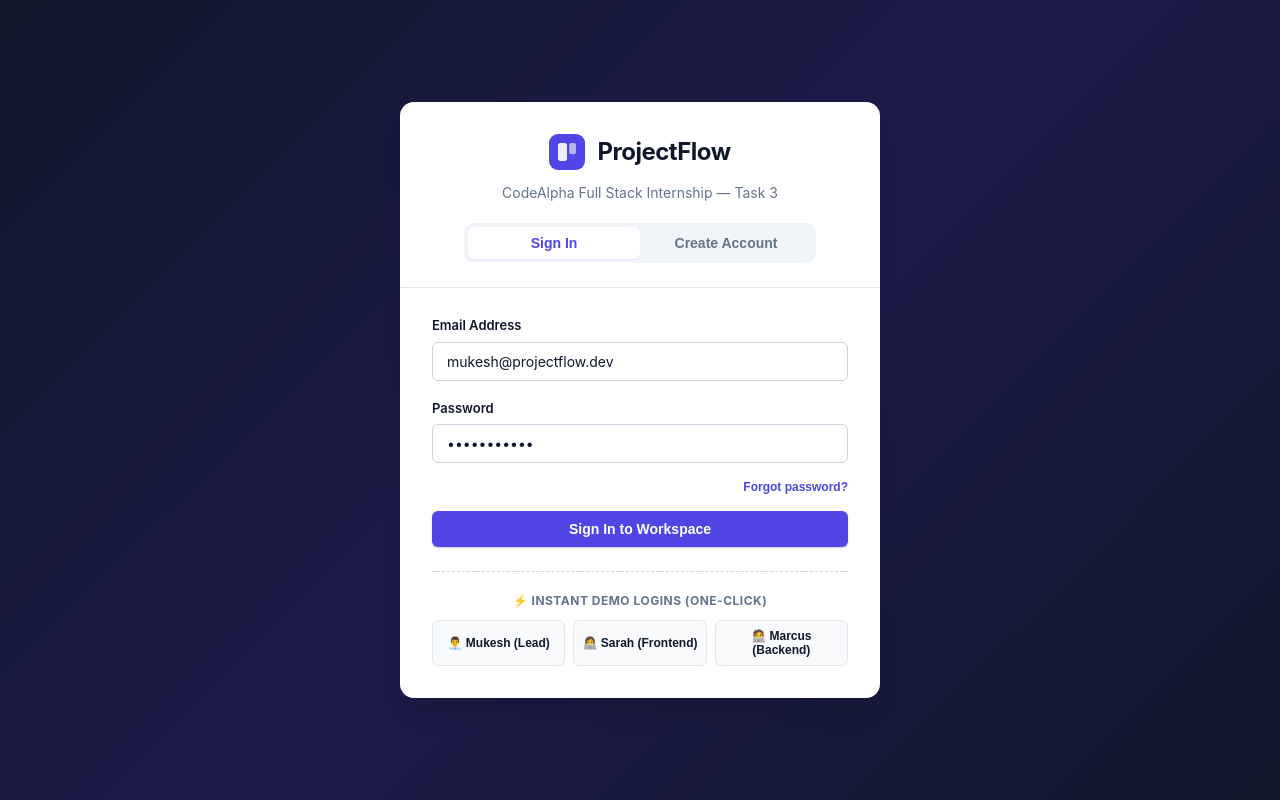
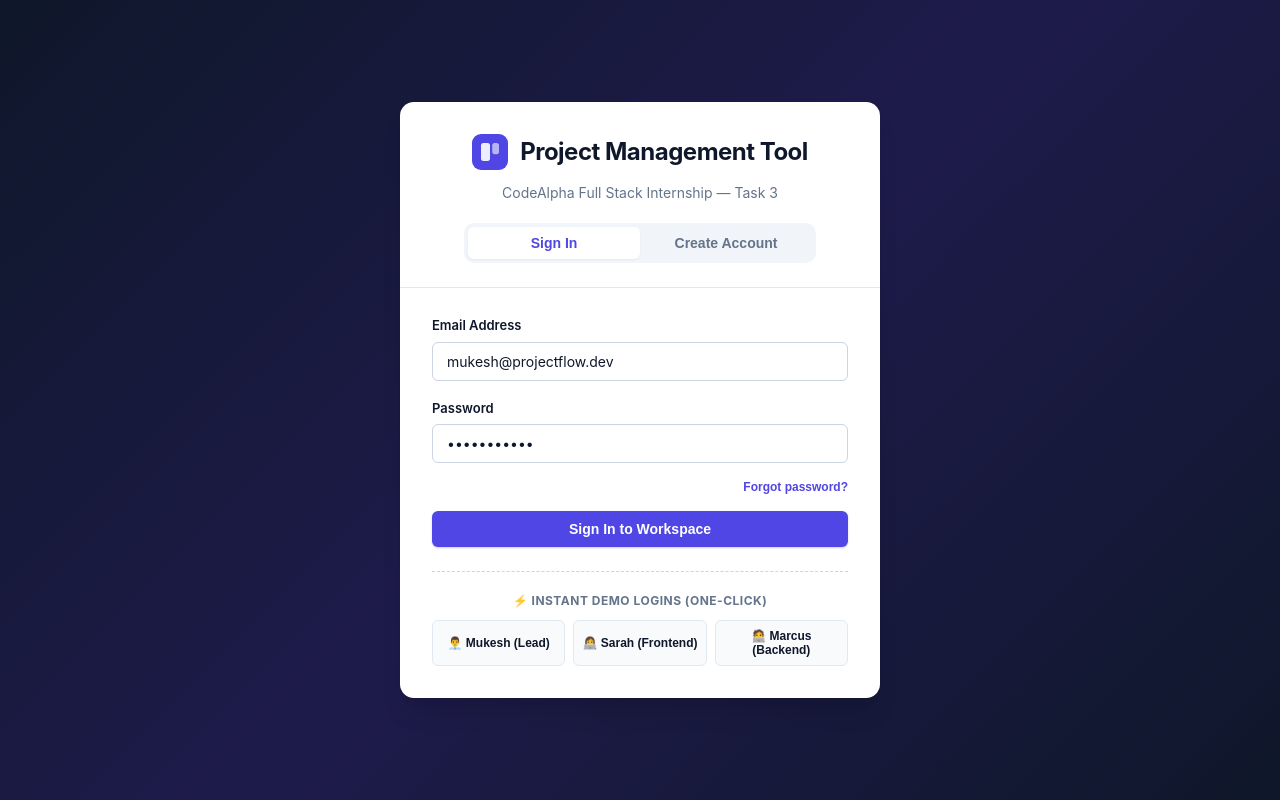
Before and after one commit to mukeshDev45/CodeAlpha_ProjectManagementTool, a website: page frontend/index.html in a window 1280 px wide. Drawn offline with nearby package versions, Linux system fonts and the light colour scheme.

Commit message:
fix(branding): update all headings, logos and page titles to Project Management Tool

```diff
--- a/frontend/index.html
+++ b/frontend/index.html
@@ -4,7 +4,7 @@
   <meta charset="UTF-8">
   <meta name="viewport" content="width=device-width, initial-scale=1.0">
   <base href="/">
-  <title>ProjectFlow — Modern Project Management & Kanban Tool</title>
+  <title>Project Management Tool — CodeAlpha Task 3</title>
   <link rel="icon" type="image/svg+xml" href="assets/favicon.svg">
   <!-- Stylesheets -->
   <link rel="stylesheet" href="css/styles.css">
@@ -25,7 +25,7 @@
             <path d="M8 10C8 8.89543 8.89543 8 10 8H14C15.1046 8 16 8.89543 16 10V22C16 23.1046 15.1046 24 14 24H10C8.89543 24 8 23.1046 8 22V10Z" fill="white" fill-opacity="0.9"/>
             <path d="M18 10C18 8.89543 18.8954 8 20 8H22C23.1046 8 24 8.89543 24 10V16C24 17.1046 23.1046 18 22 18H20C18.8954 18 18 17.1046 18 16V10Z" fill="white" fill-opacity="0.6"/>
           </svg>
-          <h1>ProjectFlow</h1>
+          <h1>Project Management Tool</h1>
         </div>
         <p class="auth-tagline">CodeAlpha Full Stack Internship — Task 3</p>
         <div class="auth-tabs">
@@ -123,7 +123,7 @@
             <path d="M8 10C8 8.89543 8.89543 8 10 8H14C15.1046 8 16 8.89543 16 10V22C16 23.1046 15.1046 24 14 24H10C8.89543 24 8 23.1046 8 22V10Z" fill="white" fill-opacity="0.9"/>
             <path d="M18 10C18 8.89543 18.8954 8 20 8H22C23.1046 8 24 8.89543 24 10V16C24 17.1046 23.1046 18 22 18H20C18.8954 18 18 17.1046 18 16V10Z" fill="white" fill-opacity="0.6"/>
           </svg>
-          <span>ProjectFlow</span>
+          <span>Project Management Tool</span>
         </a>
         <span class="sidebar-badge">v1.0</span>
       </div>
@@ -271,7 +271,7 @@
         <section id="view-dashboard" class="page-view active">
           <!-- Welcome Bar -->
           <div style="margin-bottom: 24px;">
-            <h1 id="dashWelcomeHeading" style="font-size: 24px; font-weight: 700; color: var(--text-main);">Welcome to ProjectFlow!</h1>
+            <h1 id="dashWelcomeHeading" style="font-size: 24px; font-weight: 700; color: var(--text-main);">Welcome to Project Management Tool!</h1>
             <p style="color: var(--text-muted); font-size: 14px;">Here is the status of your collaborative projects and team tasks.</p>
           </div>
 
--- a/frontend/js/app.js
+++ b/frontend/js/app.js
@@ -49,7 +49,7 @@ function navigateTo(viewName) {
     profile: { title: 'Profile & Settings', crumb: 'Account • Credentials' },
   };
 
-  const current = titles[viewName] || { title: 'ProjectFlow', crumb: 'Workspace' };
+  const current = titles[viewName] || { title: 'Project Management Tool', crumb: 'Workspace' };
   if (titleEl) titleEl.textContent = current.title;
   if (breadcrumbEl) breadcrumbEl.textContent = current.crumb;
 
```
Also changed, not shown: README.md.
